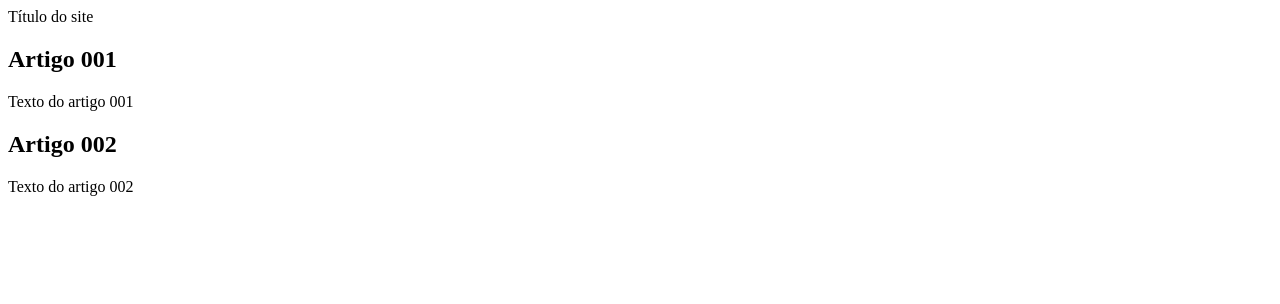
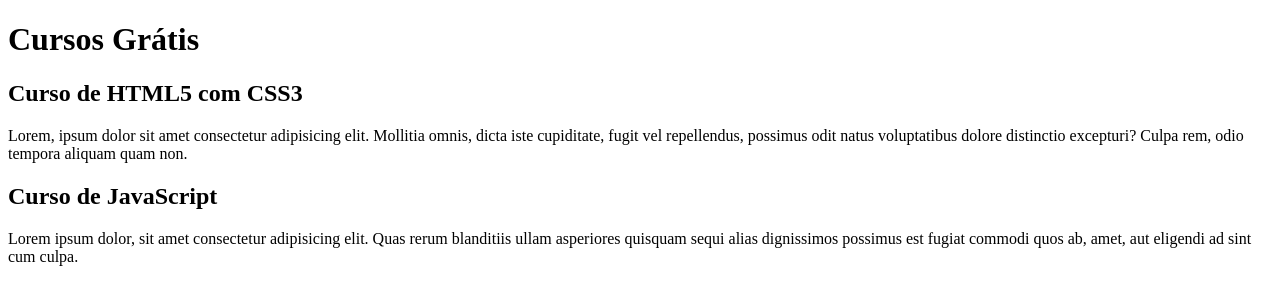
Before and after one commit to diogoataide/projeto_site, a plain HTML site: page index.html in a window 1280 px wide. Drawn offline with Linux system fonts and the light colour scheme.

Commit message:
comecei a escrever o conteúdo

```diff
--- a/index.html
+++ b/index.html
@@ -3,20 +3,25 @@
 <head>
     <meta charset="UTF-8">
     <meta name="viewport" content="width=device-width, initial-scale=1.0">
-    <title>Título do site</title>
+    <title></title>
 </head>
 <body>
     <main>
-
-        <header<h1>Título do site</h1>
+    <header>
+        <h1>Cursos Grátis</h1>
     </header>
     <article>
-        <h2>Artigo 001</h2>
-        <p>Texto do artigo 001</p>
+        <h2>Curso de HTML5 com CSS3</h2>
+        <p>Lorem, ipsum dolor sit amet consectetur adipisicing elit. Mollitia omnis,
+            dicta iste cupiditate, fugit vel repellendus, possimus odit natus voluptatibus
+            dolore distinctio excepturi? Culpa rem, odio tempora aliquam quam non.</p>
     </article>
     <article>
-        <h2>Artigo 002</h2>
-        <p>Texto do artigo 002</p>
+        <h2>Curso de JavaScript</h2>
+        <p>Lorem ipsum dolor, sit amet consectetur adipisicing elit.
+            Quas rerum blanditiis ullam asperiores quisquam sequi alias
+            dignissimos possimus est fugiat commodi quos ab, amet, aut eligendi
+            ad sint cum culpa.</p>
     </article>
     </main>
 </body>
```
